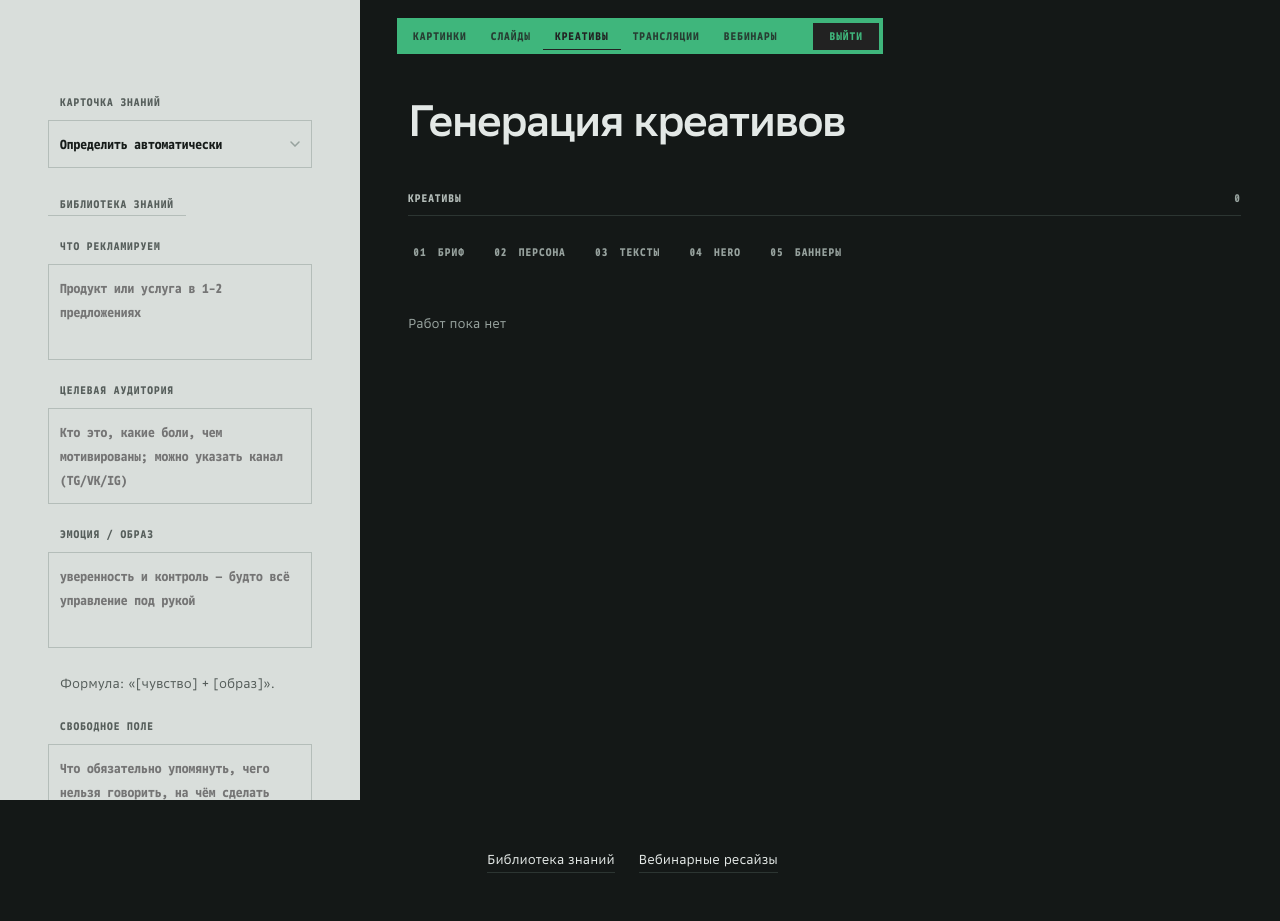
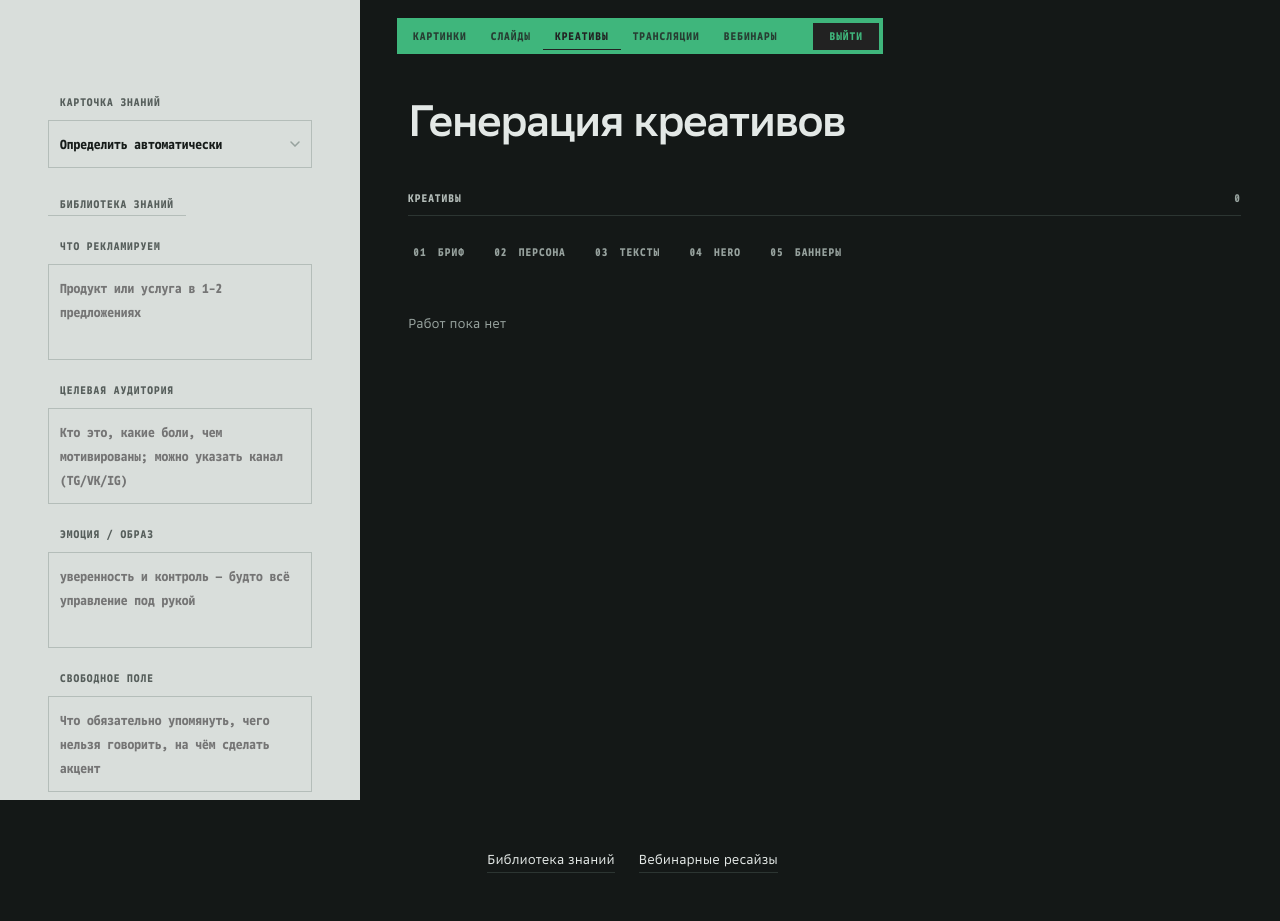
Before and after one commit to glmelnik96/Cloud.ru_Resize_bot, a FastAPI app: template app/templates/creatives.html in a window 1280 px wide. Run offline with FastAPI, Linux system fonts and the light colour scheme; the template is opened without the code that fills it, so the values that code supplies are empty.

Commit message:
App3: подсказки закреплены тестом — объяснять экран текстом больше нечем
Бюджет подсказок на /: 240 знаков, считая свёрнутое «Как это работает» —
иначе абзацы просто переехали бы туда. Было 486, стало 188.

Ушло то, что читается с экрана: строка ленты уже покрашена ключом и говорит
«Ждёт решения», кнопки уже говорят «Сгенерировать 12 hero» и «Загрузить
картинку», плейсхолдер поля эмоции уже показывает формулу собой.

Живые замеры (1440×1200): рельс 360, колонка формы 264, заголовок 44;
на странице пять кеглей вместо поля одинаковых 11px.

```diff
--- a/app/templates/creatives.html
+++ b/app/templates/creatives.html
@@ -60,9 +60,6 @@
             <span class="field-label">Эмоция / образ</span>
             <textarea id="emotion" placeholder="уверенность и контроль — будто всё управление под рукой"></textarea>
           </label>
-          {# Единственная подсказка рельса: формулу «чувство + образ» из подписи
-             поля не вывести, а без неё поле заполняют одним прилагательным. #}
-          <p class="muted">Формула: «[чувство] + [образ]».</p>
 
           <label for="notes">
             <span class="field-label">Свободное поле</span>
@@ -85,9 +82,8 @@
         <details class="tool-details">
           <summary>Как это работает</summary>
           <div class="tool-details__body">
-            <p class="muted">Из брифа собираются 12 баннеров 300×600 под одну аудиторию.</p>
-            <p class="muted">Отмеченная плитка ленты ждёт решения — клик открывает его.</p>
-            <p class="muted">Свободное поле весит больше карточки знаний и страницы по ссылке.</p>
+            <p class="muted">Из брифа — 12 баннеров 300×600 под одну аудиторию.</p>
+            <p class="muted">Свободное поле весит больше карточки знаний и ссылки.</p>
           </div>
         </details>
       </aside>
@@ -167,7 +163,7 @@
           <h2 class="lb-title">02 · Кому пишем</h2>
           <button type="button" class="t-btn stop__close" data-stop="close">Свернуть</button>
         </div>
-        <p class="muted">Якоря, из которых соберутся тексты. Списки — по строке на пункт.</p>
+        <p class="muted">Списки — по строке на пункт.</p>
         <div class="lb-counter" id="personaKb"></div>
         <div class="gen-form">
           <label for="personaSegment">
@@ -209,8 +205,7 @@
           <h2 class="lb-title">03 · Тексты — 12 предложений под аудиторию</h2>
           <button type="button" class="t-btn stop__close" data-stop="close">Свернуть</button>
         </div>
-        <p class="muted">Баннер получат все двенадцать. Главный идёт первым, только
-          его образ переделывается комментарием, и он попадёт в отмеченный опыт.</p>
+        <p class="muted">Баннеры получат все; образ и отметку опыта — только главный.</p>
         <div class="lb-group__row">
           <button type="button" class="t-btn t-btn--key" data-act="approve">Принять</button>
           <button type="button" class="t-btn" data-act="regenerate">Перегенерить все</button>
@@ -226,7 +221,6 @@
           <h2 class="lb-title">04 · Hero-картинки</h2>
           <button type="button" class="t-btn stop__close" data-stop="close">Свернуть</button>
         </div>
-        <p class="muted">По картинке на предложение — сгенерировать 12 или загрузить одну свою.</p>
         <div class="lb-block hidden" id="metaphorBox">
           <div class="kv"><b>Задумка</b> <span id="mIdea"></span></div>
           <div class="kv"><b>Читатель должен подумать</b> <span id="mInfer"></span></div>
```
Also changed, not shown: tests/unit/test_app3_pages.py (+13 -0 lines).
